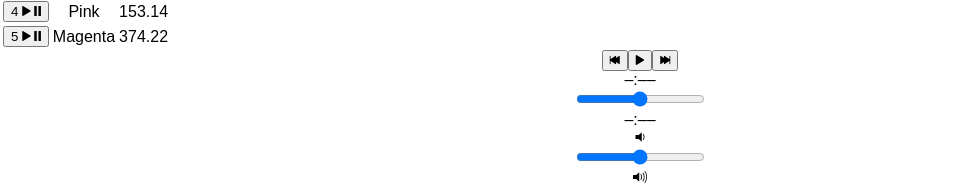
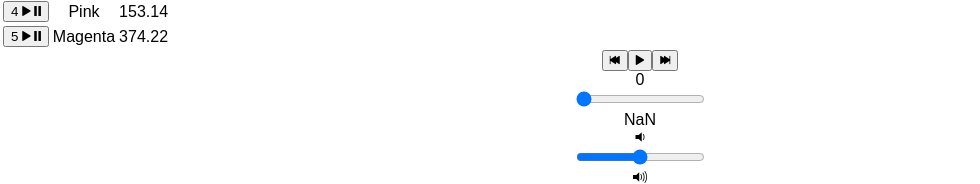
Before and after one commit to OTR500miles2go/bloc-jams-react, a React (Create React App) app: page /album/the-colors in a window 1280 px wide. Shown: the part 865-1049 px from the top of the page, without its empty margins (0-980 px from the left). Built offline with nearby package versions, Linux system fonts and the light colour scheme.

Commit message:
Checkpoint 9 interfaces: complete

```diff
--- a/src/components/Album.js
+++ b/src/components/Album.js
@@ -1,4 +1,4 @@
-import React, { Component }  from 'react';
+import React, { Component } from 'react';
 import albumData from './../data/albums';
 import PlayerBar from './PlayerBar';
 
@@ -13,12 +13,33 @@
     this.state = {
       album: album,
       currentSong: album.songs[0],
+      currentTime: 0,
+      duration: album.songs[0].duration,
       isPlaying: false
     };
 
 
     this.audioElement = document.createElement('audio');
     this.audioElement.src = album.songs[0].audioSrc;
+  }
+
+  componentDidMount() {
+    this.eventListeners = {
+      timeupdate: e => {
+        this.setState({ currentTime: this.audioElement.currentTime });
+      },
+      durationchange: e => {
+        this.setState({ duration: this.audioElement.duration });
+      }
+    };
+    this.audioElement.addEventListener('timeupdate', this.eventListeners.timeupdate);
+    this.audioElement.addEventListener('durationchange', this.eventListeners.durationchange);
+  }
+
+  componentWillUnmount() {
+    this.audioElement.src = null;
+    this.audioElement.removeEventListener('timeupdate', this.eventListeners.timeupdate);
+    this.audioElement.removeEventListener('durationchange', this.eventListeners.durationchange);
   }
 
   play() {
@@ -63,11 +84,17 @@
     this.play(newSong);
   }
 
+  handleTimeChange(e) {
+    const newTime = this.audioElement.duration * e.target.value;
+    this.audioElement.currentTime = newTime;
+    this.setState({ currentTime: newTime });
+  }
+
   render() {
     return (
       <section className="album">
         <section id="album-info">
-                    <img id="album-cover-art" src={this.state.album.albumCover} alt="Album Cover"/>
+          <img id="album-cover-art" src={this.state.album.albumCover} alt="Album Cover" />
           <div className="album-details">
             <h1 id="album-title">{this.state.album.title}</h1>
             <h2 className="artist">{this.state.album.artist}</h2>
@@ -99,9 +126,12 @@
         <PlayerBar
           isPlaying={this.state.isPlaying}
           currentSong={this.state.currentSong}
+          currentTime={this.audioElement.currentTime}
+          duration={this.audioElement.duration}
           handleSongClick={() => this.handleSongClick(this.state.currentSong)}
           handlePrevClick={() => this.handlePrevClick()}
           handleNextClick={() => this.handleNextClick()}
+          handleTimeChange={(e) => this.handleTimeChange(e)}
         />
       </section>
     );
--- a/src/components/PlayerBar.js
+++ b/src/components/PlayerBar.js
@@ -16,9 +16,17 @@
           </button>
         </section>
         <section id="time-control">
-                    <div className="current-time">–:––</div>
-                    <input type="range" className="seek-bar" />
-                    <div className="total-time">–:––</div>
+          <div className="current-time">{this.props.currentTime}</div>
+          <input
+            type="range"
+            className="seek-bar"
+            value={(this.props.currentTime / this.props.duration) || 0}
+            max="1"
+            min="0"
+            step="0.01"
+            onChange={this.props.handleTimeChange}
+          />
+          <div className="total-time">{this.props.duration}</div>
         </section>
         <section id="volume-control">
           <div className="icon ion-volume-low"></div>
```
Lines whose indentation alone changed are shown as unchanged.
